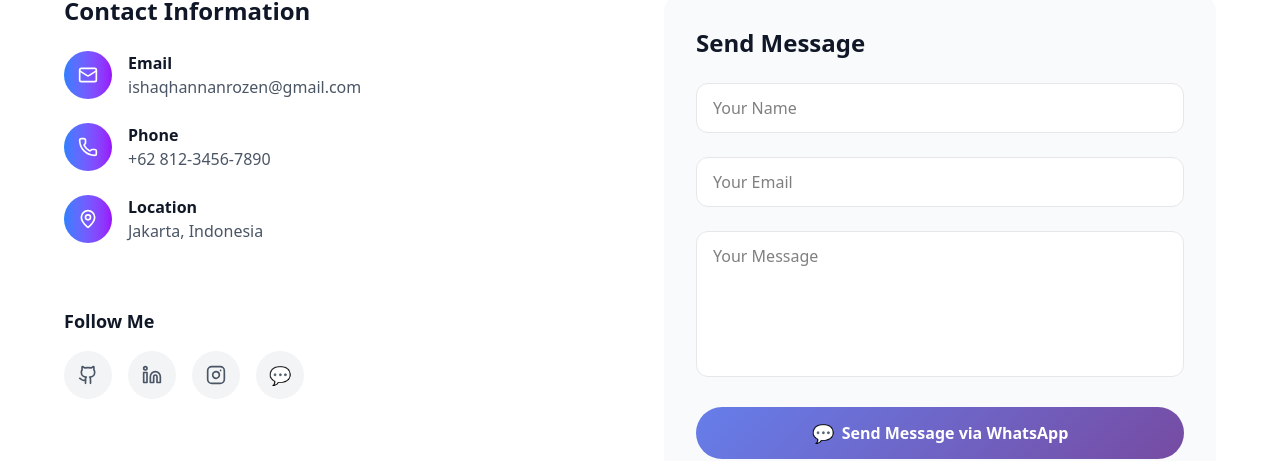
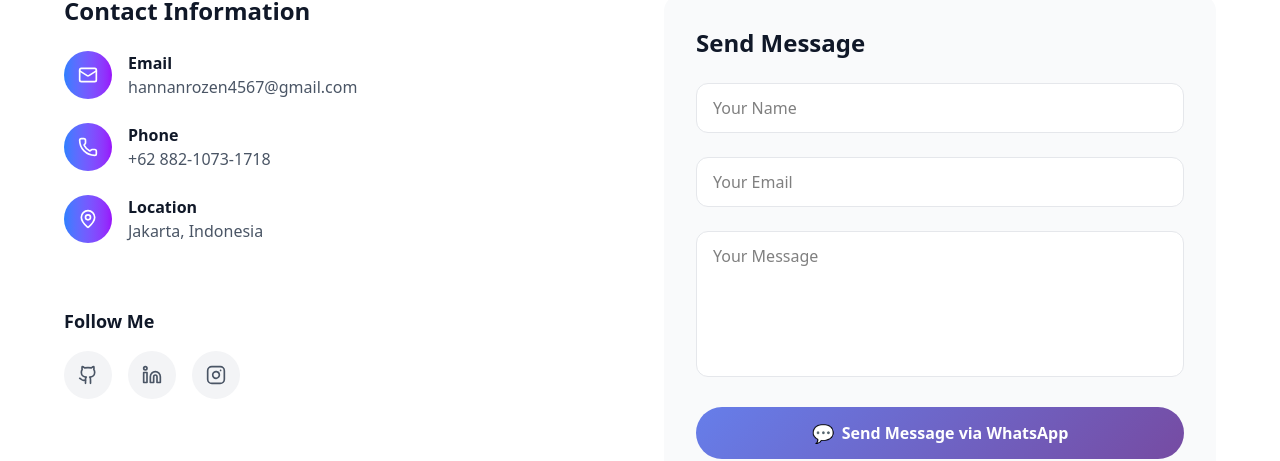
Before and after one commit to hannanrozen/Portfolio-Ishaq-Hannan-Rozen, a React (Vite) app: page / in a window 1280 px wide. Shown: the part 2485-2946 px from the top of the page. Built offline with nearby package versions, Linux system fonts and the light colour scheme.

Commit message:
Edit Modules

```diff
--- a/src/App.jsx
+++ b/src/App.jsx
@@ -523,12 +523,12 @@ const ContactSection = React.memo(() => (
             <ContactItem
               icon={Mail}
               title="Email"
-              content="ishaqhannanrozen@gmail.com"
+              content="hannanrozen4567@gmail.com"
             />
             <ContactItem
               icon={Phone}
               title="Phone"
-              content="+62 812-3456-7890"
+              content="+62 882-1073-1718"
             />
             <ContactItem
               icon={MapPin}
@@ -558,11 +558,6 @@ const ContactSection = React.memo(() => (
                 icon={Instagram}
                 label="Instagram Profile"
               />
-              <SocialLink
-                href="https://wa.me/6288210731718"
-                emoji="💬"
-                label="WhatsApp"
-              />
             </div>
           </div>
         </div>
```
Also changed, not shown: 1 other file (tests, documents, lock files or other folders).
